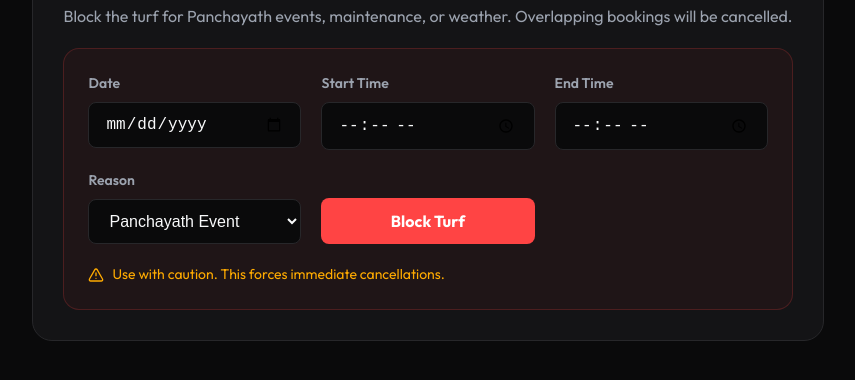
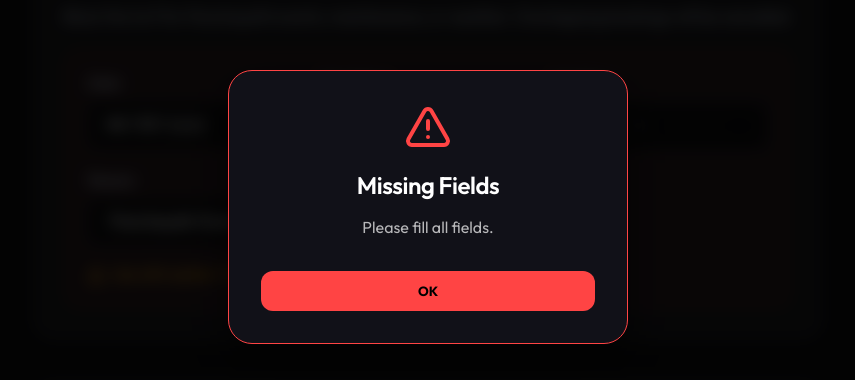
Before and after one commit to sreedevrajendran/TurfManagementSystem, a Next.js app: page /admin in a window 1280 px wide. Both pictures are taken after a click on the button "Block Turf". Shown: the part 1479-1859 px from the top of the page, without its empty margins (212-1067 px from the left). Built offline with nearby package versions, Linux system fonts and the light colour scheme; no server answers.

Commit message:
feat: custom themed modal for alerts and confirmations replacing native popups

```diff
--- a/src/app/admin/page.tsx
+++ b/src/app/admin/page.tsx
@@ -6,6 +6,7 @@ import { BarChart, Bar, XAxis, YAxis, CartesianGrid, Tooltip as RechartsTooltip,
 import { AlertTriangle, CalendarOff, Mail, Tag, RefreshCw } from 'lucide-react';
 import styles from './page.module.css';
 import LogoutButton from '@/components/LogoutButton';
+import CustomModal from '@/components/CustomModal';
 
 type Booking = {
   id: string;
@@ -56,6 +57,42 @@ export default function AdminDashboard() {
   const [offerStartDate, setOfferStartDate] = useState('');
   const [offerEndDate, setOfferEndDate] = useState('');
   const [offerLoading, setOfferLoading] = useState(false);
+
+  const [customModal, setCustomModal] = useState<{
+    isOpen: boolean;
+    type: 'alert' | 'confirm' | 'success';
+    title: string;
+    message: string;
+    onConfirm: () => void;
+    onCancel?: () => void;
+  }>({ isOpen: false, type: 'alert', title: '', message: '', onConfirm: () => {} });
+
+  const showAlert = (title: string, message: string, type: 'alert' | 'success' = 'alert', callback?: () => void) => {
+    setCustomModal({
+      isOpen: true,
+      type,
+      title,
+      message,
+      onConfirm: () => {
+        setCustomModal(prev => ({ ...prev, isOpen: false }));
+        if (callback) callback();
+      }
+    });
+  };
+
+  const showConfirm = (title: string, message: string, onConfirm: () => void) => {
+    setCustomModal({
+      isOpen: true,
+      type: 'confirm',
+      title,
+      message,
+      onConfirm: () => {
+        setCustomModal(prev => ({ ...prev, isOpen: false }));
+        onConfirm();
+      },
+      onCancel: () => setCustomModal(prev => ({ ...prev, isOpen: false }))
+    });
+  };
 
   // ── Fetch real bookings ──────────────────────────────────────────────────
   const fetchBookings = async () => {
@@ -111,30 +148,30 @@ export default function AdminDashboard() {
   const markPaid = async (id: string) => {
     const booking = bookings.find(b => b.id === id);
     if (!booking) return;
-    const ok = window.confirm(`Mark ₹${booking.amount} as PAID for ${booking.teamName}? A thank-you email will be sent.`);
-    if (!ok) return;
+    showConfirm('Mark as Paid?', `Mark ₹${booking.amount} as PAID for ${booking.teamName}? A thank-you email will be sent.`, async () => {
       const res = await fetch('/api/admin/mark-paid', { method: 'POST', headers: { 'Content-Type': 'application/json' }, body: JSON.stringify({ bookingId: id }) });
-    if (res.ok) { await fetchBookings(); alert('Marked as paid ✅ Thank-you email sent!'); }
+      if (res.ok) { await fetchBookings(); showAlert('Success', 'Marked as paid ✅ Thank-you email sent!', 'success'); }
+    });
   };
 
   const markNoShow = (id: string) => {
     const booking = bookings.find(b => b.id === id);
     if (!booking) return;
-    const ok = window.confirm(`Mark ${booking.teamName} as NO-SHOW? A 50% penalty (₹${booking.amount * 0.5}) will be applied.`);
-    if (!ok) return;
+    showConfirm('Mark as No-Show?', `Apply a 50% penalty (₹${booking.amount * 0.5}) for ${booking.teamName}?`, () => {
       setBookings(bookings.map(b => b.id === id ? { ...b, status: 'DUE', amount: b.amount * 0.5 } : b));
-    alert('No-show penalty applied!');
+      showAlert('Applied', 'No-show penalty applied!', 'success');
+    });
   };
 
   const cancelBooking = (id: string) => {
-    const ok = window.confirm('Cancel this booking?');
-    if (ok) setBookings(bookings.map(b => b.id === id ? { ...b, status: 'CANCELLED', amount: 0 } : b));
+    showConfirm('Cancel Booking?', 'Are you sure you want to cancel this booking?', () => {
+      setBookings(bookings.map(b => b.id === id ? { ...b, status: 'CANCELLED', amount: 0 } : b));
+    });
   };
 
   const handleBlockSlots = () => {
-    if (!blockDate || !blockStart || !blockEnd) { alert('Please fill all fields.'); return; }
-    const ok = confirm(`Block turf on ${blockDate} from ${blockStart} to ${blockEnd}?\nReason: ${blockReason}\n\nThis will cancel overlapping bookings.`);
-    if (ok) {
+    if (!blockDate || !blockStart || !blockEnd) { showAlert('Missing Fields', 'Please fill all fields.'); return; }
+    showConfirm('Block Turf?', `Block turf on ${blockDate} from ${blockStart} to ${blockEnd}?\nReason: ${blockReason}\n\nThis will cancel overlapping bookings.`, () => {
       setBookings(prev => {
         const updated = prev.map(b => {
           if (b.date === new Date(blockDate).toLocaleDateString('en-IN') && b.status !== 'CANCELLED' && b.status !== 'BLOCKED') {
@@ -144,9 +181,9 @@ export default function AdminDashboard() {
         });
         return [{ id: `block-${Date.now()}`, teamName: `[BLOCKED] ${blockReason}`, phone: '—', date: new Date(blockDate).toLocaleDateString('en-IN'), startTime: parseInt(blockStart), durationHours: 1, amount: 0, status: 'BLOCKED' as Booking['status'] }, ...updated];
       });
-      alert('Turf blocked. Overlapping bookings cancelled.');
+      showAlert('Blocked', 'Turf blocked. Overlapping bookings cancelled.', 'success');
       setBlockDate(''); setBlockStart(''); setBlockEnd('');
-    }
+    });
   };
 
   const sendDueAlerts = async () => {
@@ -160,7 +197,7 @@ export default function AdminDashboard() {
 
   const handleCreateOffer = async () => {
     if (!offerTitle || !offerDiscount || !offerStartDate || !offerEndDate) {
-      alert('Please fill out all required offer fields.');
+      showAlert('Missing Fields', 'Please fill out all required offer fields.');
       return;
     }
     setOfferLoading(true);
@@ -178,7 +215,7 @@ export default function AdminDashboard() {
         })
       });
       if (res.ok) {
-        alert('Special offer created successfully!');
+        showAlert('Success', 'Special offer created successfully!', 'success');
         setOfferTitle('');
         setOfferDesc('');
         setOfferDiscount('20');
@@ -188,7 +225,7 @@ export default function AdminDashboard() {
       }
     } catch (e) {
       console.error(e);
-      alert('Failed to create offer.');
+      showAlert('Error', 'Failed to create offer.');
     } finally {
       setOfferLoading(false);
     }
@@ -208,7 +245,7 @@ export default function AdminDashboard() {
   };
 
   const deleteOffer = async (id: string) => {
-    if (!confirm('Are you sure you want to delete this offer?')) return;
+    showConfirm('Delete Offer?', 'Are you sure you want to delete this offer?', async () => {
       try {
         const res = await fetch('/api/admin/offers', {
           method: 'DELETE',
@@ -219,10 +256,11 @@ export default function AdminDashboard() {
       } catch (e) {
         console.error('Failed to delete offer:', e);
       }
+    });
   };
 
   const sendOfferEmail = async (id: string) => {
-    if (!confirm('This will email ALL registered users. Are you sure?')) return;
+    showConfirm('Send Mass Email?', 'This will email ALL registered users about this offer. Are you sure?', async () => {
       try {
         setEmailStatus('Sending offer emails...');
         const res = await fetch('/api/admin/send-offer-email', {
@@ -236,6 +274,7 @@ export default function AdminDashboard() {
         console.error('Failed to send offer emails:', e);
         setEmailStatus('❌ Failed to send emails.');
       }
+    });
   };
 
   return (
@@ -508,6 +547,7 @@ export default function AdminDashboard() {
           </div>
         )}
       </motion.section>
+      <CustomModal {...customModal} />
     </div>
   );
 }
--- /dev/null
+++ b/src/components/CustomModal.tsx
@@ -0,0 +1,117 @@
+'use client';
+
+import { motion, AnimatePresence } from 'framer-motion';
+import { AlertTriangle, Info, CheckCircle, X } from 'lucide-react';
+
+type CustomModalProps = {
+  isOpen: boolean;
+  type: 'alert' | 'confirm' | 'success';
+  title: string;
+  message: string;
+  onConfirm: () => void;
+  onCancel?: () => void;
+  confirmText?: string;
+  cancelText?: string;
+};
+
+export default function CustomModal({
+  isOpen,
+  type,
+  title,
+  message,
+  onConfirm,
+  onCancel,
+  confirmText = 'OK',
+  cancelText = 'Cancel',
+}: CustomModalProps) {
+  return (
+    <AnimatePresence>
+      {isOpen && (
+        <motion.div
+          initial={{ opacity: 0 }}
+          animate={{ opacity: 1 }}
+          exit={{ opacity: 0 }}
+          style={{
+            position: 'fixed',
+            top: 0,
+            left: 0,
+            right: 0,
+            bottom: 0,
+            backgroundColor: 'rgba(0, 0, 0, 0.7)',
+            backdropFilter: 'blur(8px)',
+            display: 'flex',
+            alignItems: 'center',
+            justifyContent: 'center',
+            zIndex: 9999,
+            padding: '20px',
+          }}
+        >
+          <motion.div
+            initial={{ scale: 0.9, opacity: 0, y: 20 }}
+            animate={{ scale: 1, opacity: 1, y: 0 }}
+            exit={{ scale: 0.9, opacity: 0, y: 20 }}
+            transition={{ type: 'spring', damping: 25, stiffness: 300 }}
+            style={{
+              background: '#111118',
+              border: `1px solid ${type === 'alert' ? '#FF4444' : type === 'success' ? '#00E676' : '#00B0FF'}`,
+              borderRadius: '24px',
+              padding: '32px',
+              maxWidth: '400px',
+              width: '100%',
+              textAlign: 'center',
+              boxShadow: '0 20px 40px rgba(0,0,0,0.5)',
+            }}
+          >
+            <div style={{ marginBottom: '16px', display: 'flex', justifyContent: 'center' }}>
+              {type === 'alert' && <AlertTriangle size={48} color="#FF4444" />}
+              {type === 'success' && <CheckCircle size={48} color="#00E676" />}
+              {type === 'confirm' && <Info size={48} color="#00B0FF" />}
+            </div>
+
+            <h3 style={{ color: '#fff', fontSize: '1.5rem', marginBottom: '12px' }}>{title}</h3>
+
+            <p style={{ color: 'rgba(255,255,255,0.7)', fontSize: '1rem', lineHeight: 1.5, marginBottom: '32px', whiteSpace: 'pre-line' }}>
+              {message}
+            </p>
+
+            <div style={{ display: 'flex', gap: '16px', justifyContent: 'center' }}>
+              {type === 'confirm' && (
+                <button
+                  onClick={onCancel}
+                  style={{
+                    padding: '12px 24px',
+                    borderRadius: '12px',
+                    background: 'rgba(255,255,255,0.05)',
+                    color: '#fff',
+                    border: '1px solid rgba(255,255,255,0.1)',
+                    fontWeight: 600,
+                    cursor: 'pointer',
+                    flex: 1,
+                  }}
+                >
+                  {cancelText}
+                </button>
+              )}
+
+              <button
+                onClick={onConfirm}
+                style={{
+                  padding: '12px 24px',
+                  borderRadius: '12px',
+                  background: type === 'alert' ? '#FF4444' : type === 'success' ? '#00E676' : '#00B0FF',
+                  color: '#000',
+                  border: 'none',
+                  fontWeight: 700,
+                  cursor: 'pointer',
+                  flex: 1,
+                }}
+              >
+                {confirmText}
+              </button>
+            </div>
+          </motion.div>
+        </motion.div>
+      )}
+    </AnimatePresence>
+  );
+}
```
Also changed, not shown: src/app/book/page.tsx (+37 -9 lines). Lines whose indentation alone changed are shown as unchanged.
